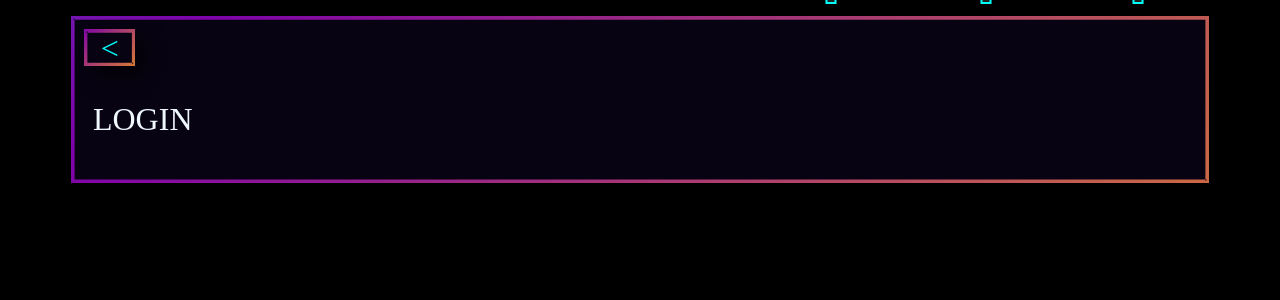
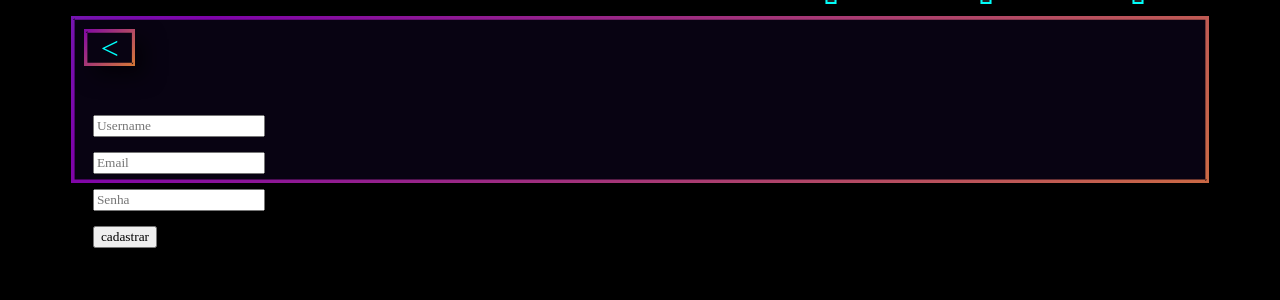
Before and after one commit to kinkoof/portifoliolucas, a Django app: template usuarios/templates/usuarios/login.html in a window 1280 px wide. Shown: the part 155-455 px from the top of the page. Run offline with Django 4.2, Linux system fonts and the light colour scheme; data comes from the database, SQL or seed files in the repository; tables that the repository leaves empty hold one stand-in row (values such as "Sample post"); the template is opened without the code that fills it: values that come from a table or form of the project are taken from there, most other values are stand-ins (such as "Sample title", 1, 10 or a date in 2020).

Commit message:
modified:   usuarios/__pycache__/urls.cpython-310.pyc 	modified:   usuarios/__pycache__/views.cpython-310.pyc 	modified:   usuarios/templates/usuarios/login.html#	modified:   usuarios/views.py

```diff
--- a/usuarios/templates/usuarios/login.html
+++ b/usuarios/templates/usuarios/login.html
@@ -10,8 +10,17 @@
     <div class="lista">
         <div class="voltar-box"><a href="{% url 'projetos' %}" class="voltar"> < </a></div>
         <div class="item">
-
-        <DIV style="color: aliceblue;">LOGIN</DIV>
+            <form action="{% url 'login' %}" method="POST">
+                {% csrf_token %}
+                    <input type="text" placeholder="Username" name="nome">
+                    <br>
+                    <input type="email" placeholder="Email" name="email">
+                    <br>
+                    <input type="password" placeholder="Senha" name="senha">
+                    <br>
+                    <input type="submit" value="cadastrar">
+                    <br>
+            </form>
 
 
         </div>
--- a/usuarios/views.py
+++ b/usuarios/views.py
@@ -22,5 +22,6 @@ def Cadastro(request):
         return HttpResponse("Usuario cadastrado com sucesso")
 
 
+
 def Login(request):
     return render(request, 'usuarios/login')
```
